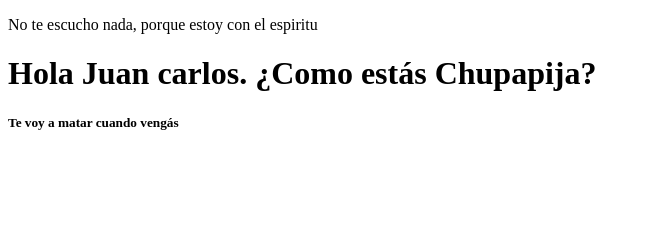
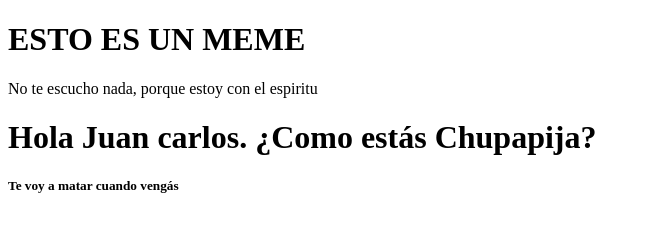
Before and after one commit to serviceace/mi_repositorio, a plain HTML site: page index.html in a window 1280 px wide. Shown: the whole page, without its empty margins (0-650 px from the left). Drawn offline with Linux system fonts and the light colour scheme.

Commit message:
Ahora le puse titulo

```diff
--- a/index.html
+++ b/index.html
@@ -5,6 +5,9 @@
 	<title>El meme</title>
 </head>
 <body>
+	<h1>ESTO ES UN MEME</h1>
+
+
 	<p>No te escucho nada, porque estoy con el espiritu</p>
 
 	<h1>Hola Juan carlos. ¿Como estás Chupapija?</h1>
```
